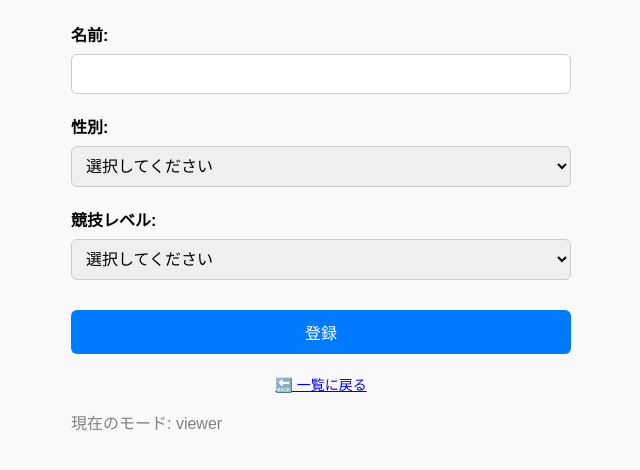
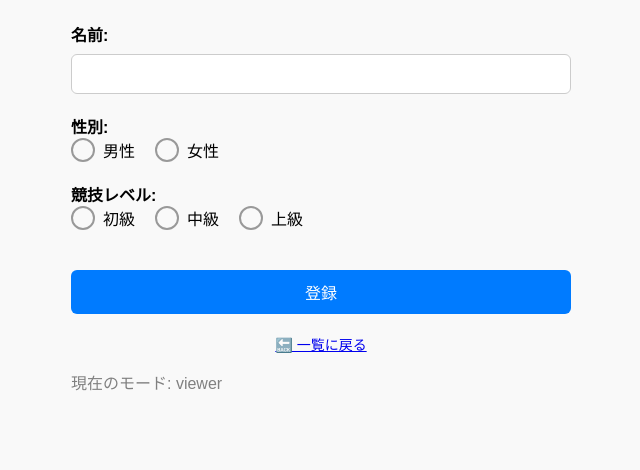
Before and after one commit to nowdon/shuttlers-match-app, a Flask app: page /register in a window 1280 px wide. Shown: the part 139-609 px from the top of the page, without its empty margins (319-959 px from the left). Run offline with Flask 3, Linux system fonts and the light colour scheme; data that the repository does not hold is empty; parts of the project's set-up code (start-up, migrations or seed data) failed here and were passed over.

Commit message:
change input type of gender and level to radio button

```diff
--- a/templates/register.html
+++ b/templates/register.html
@@ -18,7 +18,7 @@
             margin-bottom: 30px;
         }
 
-        label {
+        form > label {
             display: block;
             margin-top: 20px;
             font-weight: bold;
@@ -67,6 +67,42 @@
             text-align: center;
             font-size: 14px;
         }
+
+        .radio-group {
+            display: flex;
+            flex-wrap: wrap;
+            gap: 20px;
+            margin-bottom: 10px;
+        }
+
+        .radio-group label {
+            display: flex;
+            align-items: center;
+            gap: 8px;
+            font-size: 16px;
+            white-space: nowrap;
+        }
+
+        .radio-group input[type="radio"] {
+            appearance: none;
+            width: 20px;
+            height: 20px;
+            border: 2px solid #999;
+            border-radius: 50%;
+            position: relative;
+            margin: 0;
+        }
+
+        .radio-group input[type="radio"]:checked::before {
+            content: '';
+            position: absolute;
+            width: 12px;
+            height: 12px;
+            background-color: #0070c0;
+            border-radius: 50%;
+            top: 4px;
+            left: 4px;
+        }
     </style>
 </head>
 <body>
@@ -87,20 +123,17 @@
         <input type="text" name="name" required>
 
         <label>性別:</label>
-        <select name="gender" required>
-            <option value="" selected>選択してください</option>
-            <option value="male">男性</option>
-            <option value="female">女性</option>
-        </select>
+        <div class="radio-group">
+            <label><input type="radio" name="gender" value="male" required {{ 'checked' if request.form.get('gender') == 'male' else '' }}> 男性</label>
+            <label><input type="radio" name="gender" value="female" required {{ 'checked' if request.form.get('gender') == 'female' else '' }}> 女性</label>
+        </div>
 
         <label>競技レベル:</label>
-        <select name="level" required>
-            <option value="" selected>選択してください</option>
-            <option value="beginner">初級</option>
-            <option value="intermediate">中級</option>
-            <option value="advanced">上級</option>
-        </select>
-
+        <div class="radio-group">
+            <label><input type="radio" name="level" value="beginner" required {{ 'checked' if request.form.get('level') == 'beginner' else '' }}> 初級</label>
+            <label><input type="radio" name="level" value="intermediate" required {{ 'checked' if request.form.get('level') == 'intermediate' else '' }}> 中級</label>
+            <label><input type="radio" name="level" value="advanced" required {{ 'checked' if request.form.get('level') == 'advanced' else '' }}> 上級</label>
+        </div>
         <input type="hidden" name="mode" value="{{ mode }}">
         <button type="submit">登録</button>
     </form>
```
Also changed, not shown: templates/participant_edit.html (+50 -12 lines).
